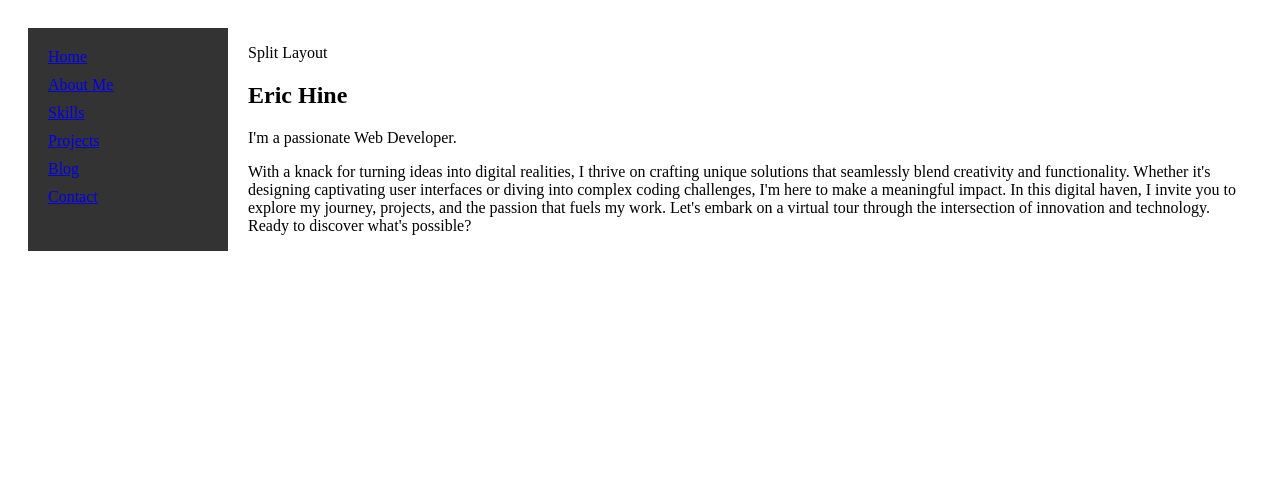
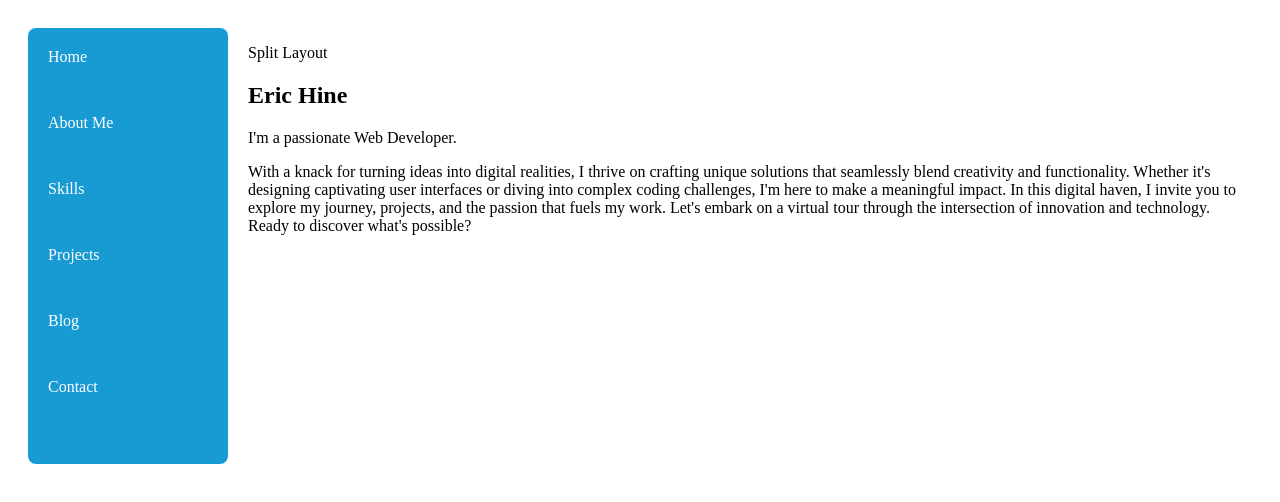
Before and after one commit to R-Daneel0livaw/portfolio, a React (Vite) app: page / in a window 1280 px wide. Shown: the top 502 px of the page. Built offline with nearby package versions, Linux system fonts and the light colour scheme.

Commit message:
Add beginning styles for main layout and navigation.

```diff
--- a/src/components/Navigation/Navigation.module.css
+++ b/src/components/Navigation/Navigation.module.css
@@ -1,24 +1,35 @@
+a {
+    text-decoration: none;
+}
+
 .sidebar {
     grid-column: 1;
-    background-color: #333;
+    background-color: #189AD3;
     color: white;
     padding: 20px;
 }
 
+.sidebar a {
+    color: #FFF;
+}
+
+
 nav {
     display: flex;
     flex-direction: column;
+    border-radius: 8px;
 }
 
 ul {
+    display: flex;
+    flex-direction: column;
     list-style: none;
     padding: 0;
     margin: 0;
 }
 
 li {
-    margin-bottom: 10px;
-    cursor: pointer;
+    margin-bottom: 3rem;
 }
 
 li:hover {
```
